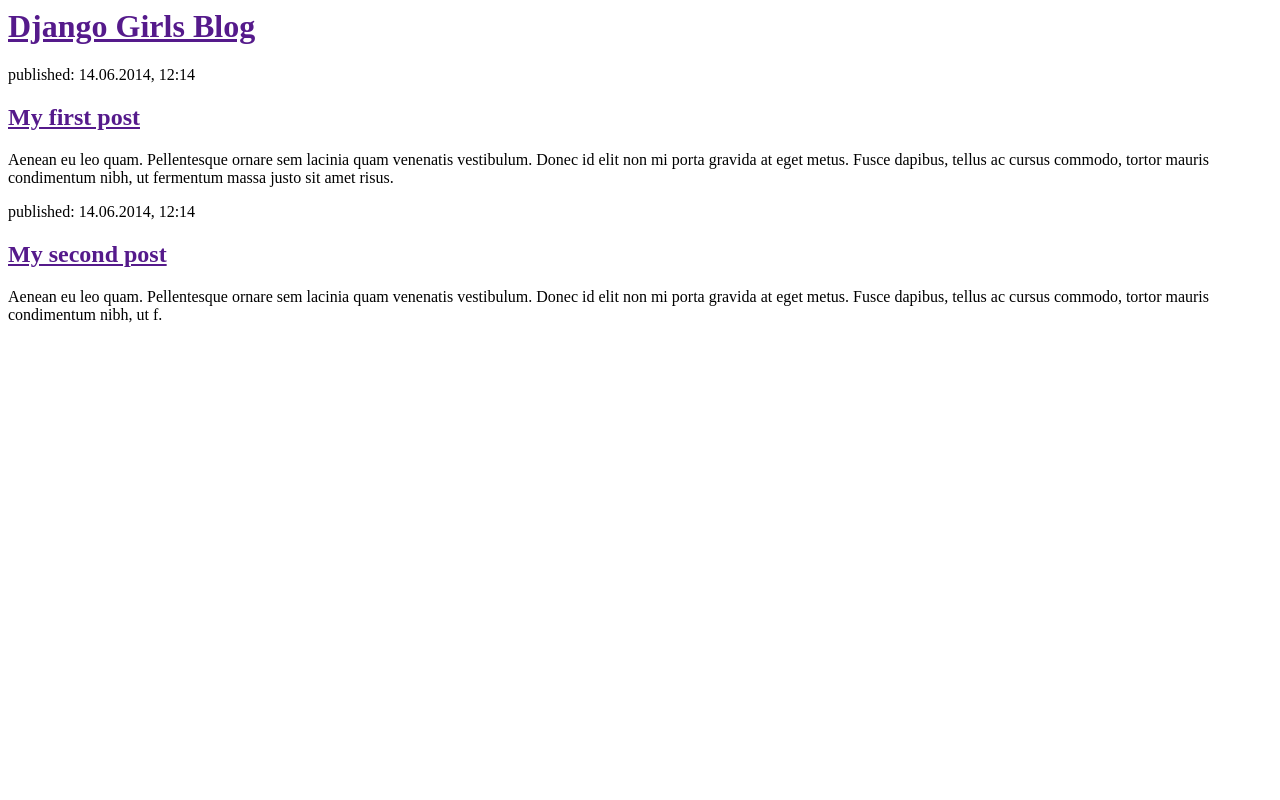
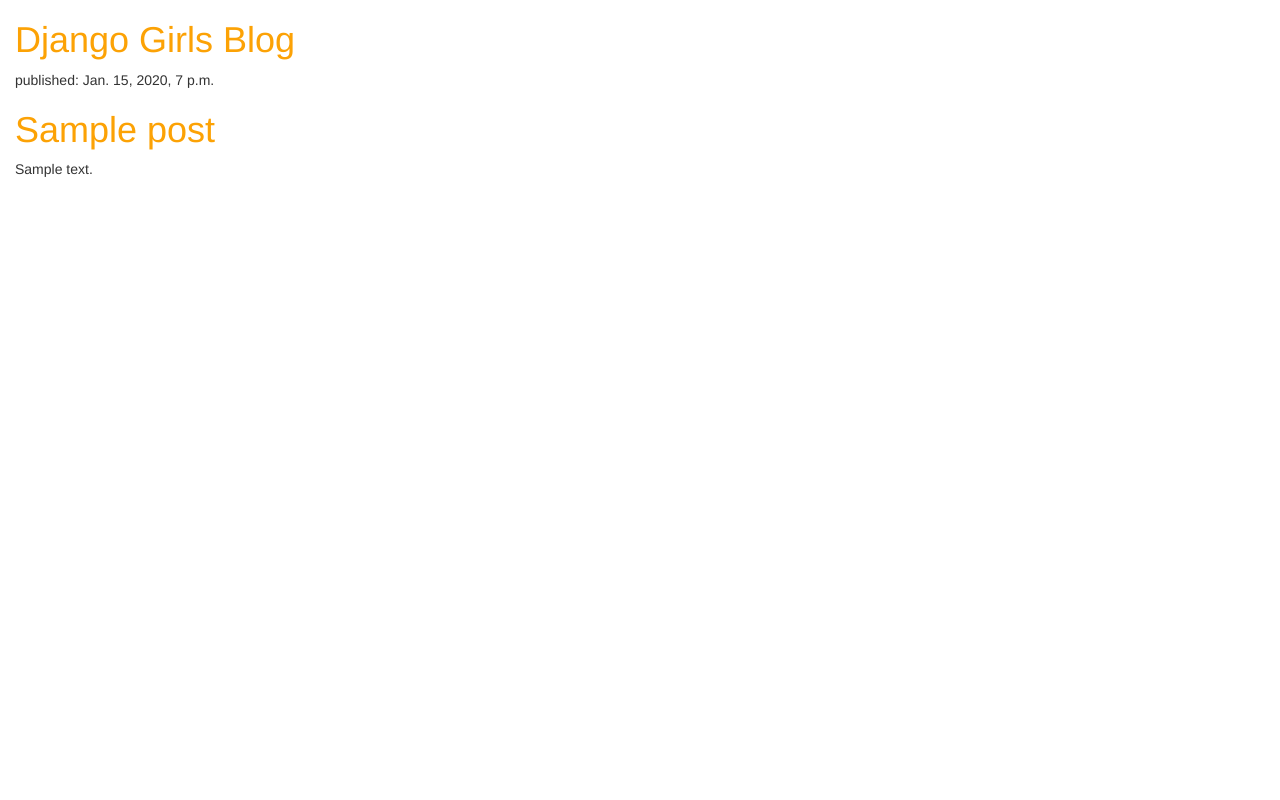
Before and after one commit to gyonghi/my-first-blog, a Django app: template blog/templates/blog/post_list.html in a window 1280 px wide. Run offline with Django 3.2, Linux system fonts and the light colour scheme; the template is opened without the code that fills it: values that come from a table or form of the project are taken from there, others are empty; tables that the repository leaves empty hold one stand-in row (values such as "Sample post"); some libraries are stand-ins or nearby versions.

Commit message:
alsdkfjas;df

```diff
--- /dev/null
+++ b/blog/static/css/blog.css
@@ -0,0 +1,7 @@
+h1 a {
+    color: #FCA205;
+}
+
+body {
+    padding-left: 15px;
+}
--- a/blog/templates/blog/post_list.html
+++ b/blog/templates/blog/post_list.html
@@ -1,20 +1,22 @@
+{% load staticfiles %}
 <html>
     <head>
         <title>Django Girls blog</title>
+        <link rel="stylesheet" href="//maxcdn.bootstrapcdn.com/bootstrap/3.2.0/css/bootstrap.min.css">
+        <link rel="stylesheet" href="//maxcdn.bootstrapcdn.com/bootstrap/3.2.0/css/bootstrap-theme.min.css">
+        <link rel="stylesheet" href="{% static 'css/blog.css' %}">
     </head>
     <body>
         <div>
-            <h1><a href="">Django Girls Blog</a></h1>
+            <h1><a href="/">Django Girls Blog</a></h1>
         </div>
-        <div>
-            <p>published: 14.06.2014, 12:14</p>
-            <h2><a href="">My first post</a></h2>
-            <p>Aenean eu leo quam. Pellentesque ornare sem lacinia quam venenatis vestibulum. Donec id elit non mi porta gravida at eget metus. Fusce dapibus, tellus ac cursus commodo, tortor mauris condimentum nibh, ut fermentum massa justo sit amet risus.</p>
-        </div>
-        <div>
-            <p>published: 14.06.2014, 12:14</p>
-            <h2><a href="">My second post</a></h2>
-            <p>Aenean eu leo quam. Pellentesque ornare sem lacinia quam venenatis vestibulum. Donec id elit non mi porta gravida at eget metus. Fusce dapibus, tellus ac cursus commodo, tortor mauris condimentum nibh, ut f.</p>
-        </div>
+
+        {% for post in posts %}
+            <div>
+                <p>published: {{ post.published_date }}</p>
+                <h1><a href="">{{ post.title }}</a></h1>
+                <p>{{ post.text|linebreaksbr }}</p>
+            </div>
+        {% endfor %}
     </body>
 </html>
```
